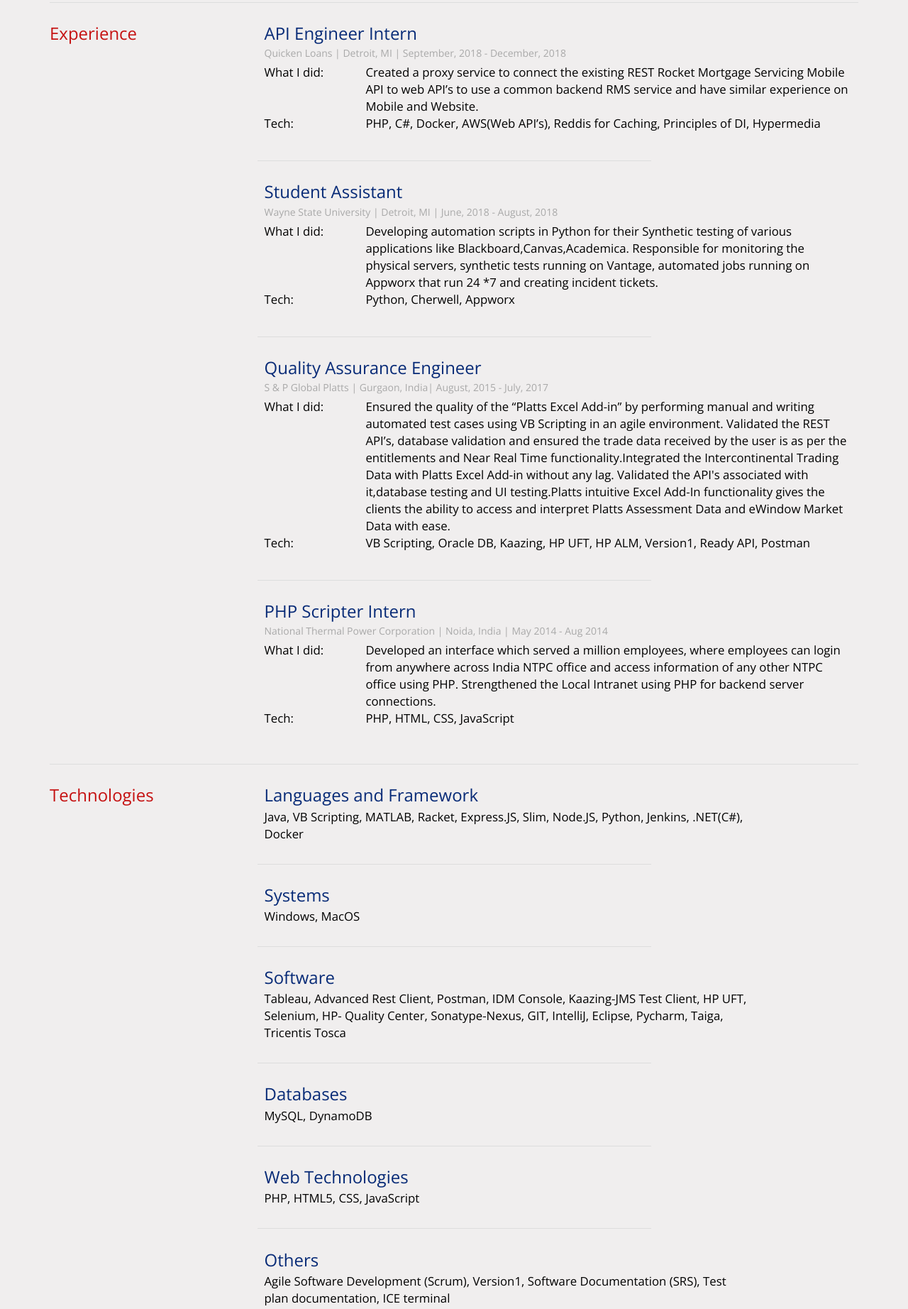
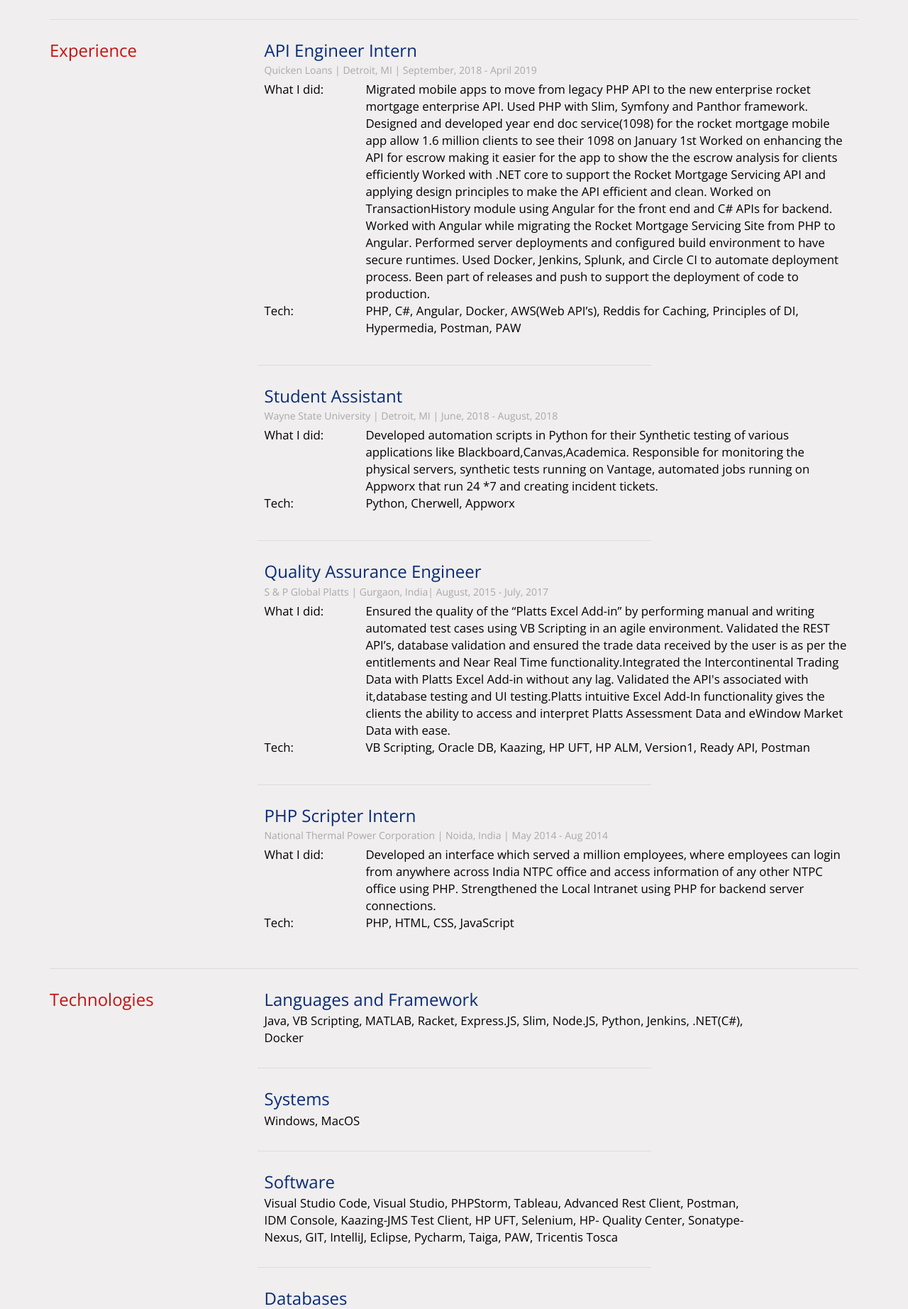
Before and after one commit to taashi/taashi.github.io, a plain HTML site: page index.html in a window 1280 px wide. Shown: the part 616-2460 px from the top of the page at 71% size. Drawn offline with nearby package versions, Linux system fonts and the light colour scheme.

Commit message:
Making changes to Internship Experience
Updating the website with date of graduation and adding more details to internship

```diff
--- a/index.html
+++ b/index.html
@@ -9,8 +9,6 @@
     <meta http-equiv="X-UA-Compatible" content="IE=edge">
 
     <link href='https://fonts.googleapis.com/css?family=Open+Sans:400italic,400,600' rel='stylesheet' type='text/css' class="dom_munger-ignore" />
-
-
 	<link href="https://netdna.bootstrapcdn.com/bootstrap/3.1.1/css/bootstrap.min.css" rel="stylesheet">
     <link href="style.css" rel="stylesheet">
 
@@ -41,7 +39,6 @@
             <div class="col-md-12">
 	            <div class="hidden-sm hidden-xs pull-right">
                     <ul class="nav nav-list" id="title-nav">
-
                         <li role="presentation"><a href="#projects">Projects</a></li>
                         <li role="presentation"><a href="#activities">Activities</a></li>
                         <li role="presentation"><a href="#honors">Certifications</a></li>
@@ -52,7 +49,6 @@
                         <li role="presentation"><a href="#connect">Connect</a></li>
                         <li role="presentation"><a href="#experience">Experience</a></li>
                         <li role="presentation"><a href="#education">Education</a></li>
-
                     </ul>
                 </div>
                 <div class="headshot-image pull-left" id="headshot">
@@ -62,22 +58,19 @@
                     <br>
                     <span class="accented"><t/>Khurana</span>
                 </h1>
-
             </div>
         </div>
-
         <hr/>
 
         <div class="row">
             <div class="col-md-10">
                 <p>
-                   Hello! I am Wayne State University Graduate Student pursuing masters in Computer Science and actively looking for a full time job starting May 2019. I am currently working as an API Engineer Intern with <a href="www.quickenloans.com/">Quicken Loans</a>. I have a work experience of two years as a Quality Assurance Engineer at<a href="www.platts.com/"> S & P Global Platts  </a>. During my undergraduate course in Computer Science in India I had interned with <a href="www.ntpc.co.in">National Thermal Power Corporation</a> in the field of Web-Development.
+                   Hello! I am Wayne State University Graduate Student completed my Masters in Computer Science in May 2019 and actively looking for a full time job starting June 2019. I worked as an API Engineer Intern with <a href="www.quickenloans.com/">Quicken Loans</a> from September 2018 - April 2019. I have a work experience of two years as a Quality Assurance Engineer at<a href="www.platts.com/"> S & P Global Platts  </a>. During my undergraduate course in Computer Science in India I had interned with <a href="www.ntpc.co.in">National Thermal Power Corporation</a> in the field of Web-Development.
                 </p>
             </div>
         </div>
         </div>
     </div>
-
 
         <!--connect-->
         <div class="container">
@@ -91,7 +84,7 @@
                </div>
 
             <div class="col-md-3 col-sm-4 social">
-                <a class="social-link" href="https://drive.google.com/open?id=19BXwxB0s0jl4NN_qcv-gzrTxSXjD7SHM" rel="nofollow">
+                <a class="social-link" href="https://drive.google.com/open?id=1W_eDNxZKS-Qnstyk5DW8FkLHtxO6-QC5" rel="nofollow">
                     <div class="social-container initial-flash">
                         <img src="img/resume.png" fallbacksrc="img/resume.png" class="social-icon" />
                         <div class="social-header">Resume</div>
@@ -120,9 +113,6 @@
                 </a>
             </div>
 
-
-
-
             <div class="col-sm-4 visible-sm"></div>
             <div class="col-md-3 col-sm-4 social">
                 <a class="social-link" href="https://github.com/taashi">
@@ -136,7 +126,7 @@
             <div class="col-sm-4 visible-sm"></div>
 
             <div class="col-md-3 col-sm-4 social">
-                <a class="social-link" href="http://taashiPortfolio.bitballoon.com">
+                <a class="social-link" href="http://taashi.github.io">
                     <div class="social-container initial-flash">
                         <img src="img/Link.png" fallbacksrc="img/link.png" class="social-icon" />
                         <span class="social-header">Website</span>
@@ -165,9 +155,6 @@
 </div>
         <!--/connect-->
 
-
-
-
         <!--experience-->
         <div class="container">
         <hr class="sub-hr" />
@@ -178,20 +165,25 @@
                             <h2 id="experience-subtitle" class="subtitle">Experience </h2>
                         </div>
 
-
                         <div class="col-md-9 col-sm-8">
                             <a href="https://www.quickenloans.com/">
                                 <div class="link-item-container initial-flash">
                                     <h3>API Engineer Intern</h3>
-                                    <div class="quiet heading-subtitle">Quicken Loans | Detroit, MI | September, 2018 - December, 2018</div></a>
+                                    <div class="quiet heading-subtitle">Quicken Loans | Detroit, MI | September, 2018 - April 2019</div></a>
                                     <div class="row ignore-link-color">
                                         <p class="col-md-2 col-xs-4" style="margin: 0;">What I did:</p>
-                                        <p class="col-md-10 col-xs-8" style="margin: 0;">Created a proxy service to connect the existing REST Rocket Mortgage Servicing Mobile API to web API’s to use a common backend
-RMS service and have similar experience on Mobile and Website.</p>
+                                        <p class="col-md-10 col-xs-8" style="margin: 0;">Migrated mobile apps to move from legacy PHP API to the new enterprise rocket mortgage enterprise API. Used PHP with Slim, Symfony and Panthor framework.
+                                            Designed and developed year end doc service(1098) for the rocket mortgage mobile app allow 1.6 million clients to see their 1098 on January 1st
+                                            Worked on enhancing the API for escrow  making it easier for the app to show the the escrow analysis for clients efficiently
+                                            Worked with .NET core to support the Rocket Mortgage Servicing API and applying design principles to make the API efficient and clean. Worked on TransactionHistory module using Angular for the front end and C# APIs for backend.
+                                            Worked with Angular while migrating the Rocket Mortgage Servicing Site from PHP to Angular.
+                                            Performed server deployments and configured build environment to have secure runtimes.
+                                            Used Docker, Jenkins, Splunk, and Circle CI to automate deployment process.
+                                            Been part of releases and push to support the deployment of code to production.</p>
                                     </div>
                                     <div class="row ignore-link-color">
                                         <p class="col-md-2 col-xs-4" style=" margin:0;">Tech:</p>
-                                        <p class="col-md-10 col-xs-8">PHP, C#, Docker, AWS(Web API’s), Reddis for Caching, Principles of DI, Hypermedia </p>
+                                        <p class="col-md-10 col-xs-8">PHP, C#, Angular, Docker, AWS(Web API’s), Reddis for Caching, Principles of DI, Hypermedia, Postman, PAW </p>
                                     </div>
                                 </div>
 
@@ -210,7 +202,7 @@
                                     <div class="quiet heading-subtitle">Wayne State University | Detroit, MI | June, 2018 - August, 2018</div></a>
                                     <div class="row ignore-link-color">
                                         <p class="col-md-2 col-xs-4" style="margin: 0;">What I did:</p>
-                                        <p class="col-md-10 col-xs-8" style="margin: 0;">Developing automation scripts in Python for their Synthetic testing of various applications like Blackboard,Canvas,Academica.
+                                        <p class="col-md-10 col-xs-8" style="margin: 0;">Developed automation scripts in Python for their Synthetic testing of various applications like Blackboard,Canvas,Academica.
                                             Responsible for monitoring the physical servers, synthetic tests running on Vantage, automated jobs running on Appworx that run 24 *7 and creating incident tickets.</p>
                                     </div>
                                     <div class="row ignore-link-color">
@@ -279,15 +271,11 @@
                                                 <p class="col-md-10 col-xs-8">PHP, HTML, CSS, JavaScript</p>
                                             </div>
                                         </div>
-
-
                         </div>
-
 
                         <div class="col-md-3 col-sm-4 hidden-xs hidden-sm"></div>
                         <div class="clearfix visible-md visible-lg"></div>
                         <div class="col-md-3 col-sm-4 hidden-xs"></div>
-
                        </div>
            </div>
         </div>
@@ -349,8 +337,8 @@
                         <span class="accented"> <h3>Software</h3></span>
 
                         <div class="row ignore-link-color">
-                            <p class="col-md-10 col-xs-8" style="margin: 0;">Tableau, Advanced Rest Client, Postman, IDM Console, Kaazing-JMS Test Client, HP UFT, Selenium,
-                                HP- Quality Center, Sonatype-Nexus, GIT, IntelliJ, Eclipse, Pycharm, Taiga, Tricentis Tosca</p>
+                            <p class="col-md-10 col-xs-8" style="margin: 0;">Visual Studio Code, Visual Studio, PHPStorm, Tableau, Advanced Rest Client, Postman, IDM Console, Kaazing-JMS Test Client, HP UFT, Selenium,
+                                HP- Quality Center, Sonatype-Nexus, GIT, IntelliJ, Eclipse, Pycharm, Taiga, PAW, Tricentis Tosca</p>
 
                         </div>
 
@@ -392,7 +380,7 @@
                     <div class="link-item-container initial-flash">
                         <span class="accented"><h3>Web Technologies</h3></span>
                         <div class="row ignore-link-color">
-                            <p class="col-md-10 col-xs-8" style="margin: 0;"> PHP, HTML5, CSS, JavaScript</p>
+                            <p class="col-md-10 col-xs-8" style="margin: 0;"> PHP, HTML5, CSS, JavaScript, Angular</p>
 
                         </div>
 
@@ -418,7 +406,7 @@
                     <div class="link-item-container initial-flash">
                         <span class="accented"><h3>Others</h3></span>
                         <div class="row ignore-link-color">
-                            <p class="col-md-10 col-xs-8" style="margin: 0;">Agile Software Development (Scrum), Version1, Software Documentation (SRS), Test plan
+                            <p class="col-md-10 col-xs-8" style="margin: 0;">Confluence, JIRA, TFS, Slate, Agile Software Development (Scrum), Version1, Software Documentation (SRS), Test plan
                                 documentation, ICE terminal</p>
 
                         </div>
@@ -827,19 +815,8 @@
                     </div>
                 </a>
             </div>
-
-
-
         </div>
-
     </div>
-
-
-
-
-
-
-
 
         <!--education-->
         <div class="container">
@@ -855,7 +832,7 @@
                     <div class="link-item-container initial-flash">
                         <h3>Wayne State University</h3>
                         <div class="quiet heading-subtitle">College of Computer and Information Science</div>
-                        <p class="ignore-link-color">M.S. Computer Science , Expected May 2019</p>
+                        <p class="ignore-link-color">M.S. Computer Science , Graduated May 2019</p>
                     </div>
                 </a>
             </div>
@@ -969,18 +946,10 @@
             </div>
         </div>
     </div>
-            <div class="col-md-3 col-sm-4 hidden-xs"></div>
 
-
-
-
-
-
-
-        <hr style="visibility:hidden" />
-
+    <div class="col-md-3 col-sm-4 hidden-xs"></div>
+    <hr style="visibility:hidden" />
     </div>
-
     <script src="https://code.jquery.com/jquery.min.js"></script>
 	<script src="https://netdna.bootstrapcdn.com/bootstrap/3.1.1/js/bootstrap.min.js"></script>
     <script src="script.js"></script>
```
Also changed, not shown: 1 other file.
